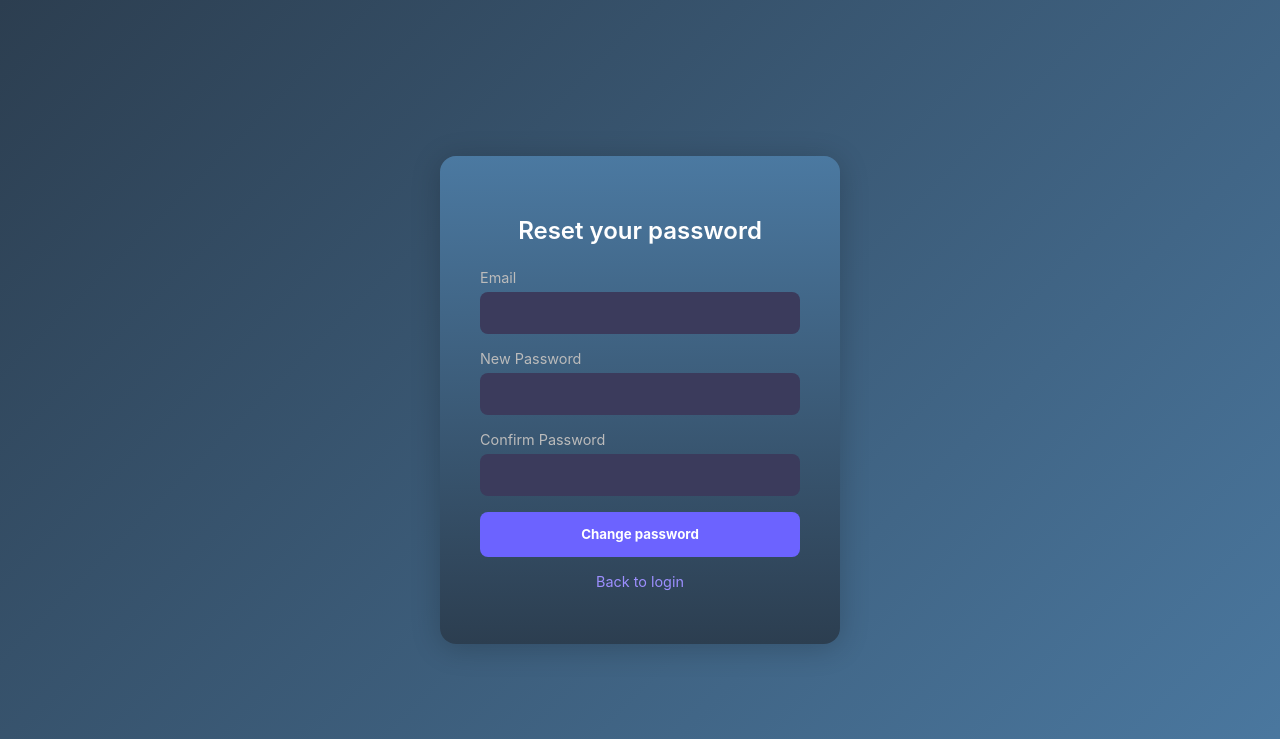
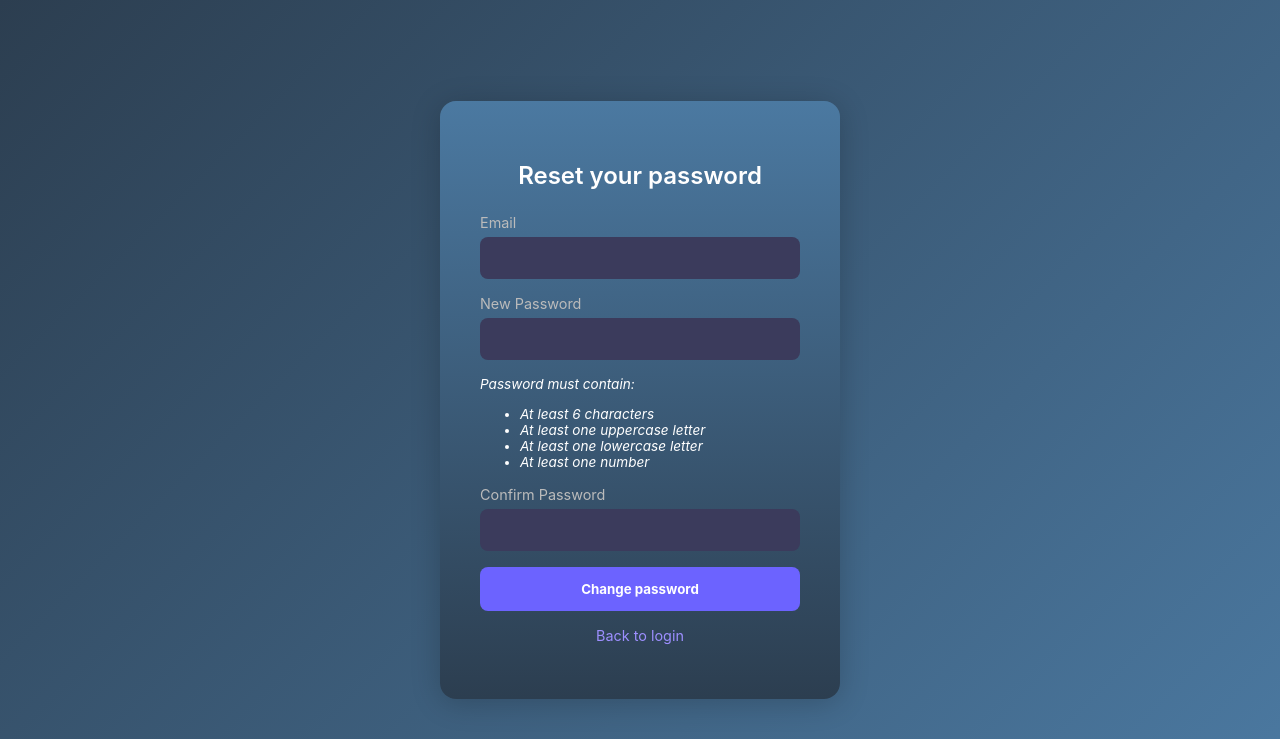
Before and after one commit to KKondor/2025-szfm-big-project, a Flask app: page /forgot in a window 1280 px wide. Shown: the top 739 px of the page. Run offline with Flask 3, Linux system fonts and the light colour scheme.

Commit message:
feat: added javascript logic to forgot

```diff
--- a/src/frontend/static/css/forgot.css
+++ b/src/frontend/static/css/forgot.css
@@ -74,6 +78,11 @@ input:focus {
   outline: 2px solid #6c63ff;
 }
 
+.pass-rules {
+  margin-bottom: 1rem;
+  font-size: 0.85rem;
+  font-style: italic;
+}
 
 button {
   width: 100%;
--- /dev/null
+++ b/src/frontend/static/script/forgot.js
@@ -0,0 +1,71 @@
+"use strict";
+
+const API_BASE = "/api";
+
+document.addEventListener("DOMContentLoaded", () => {
+  setupForgotPassword();
+});
+
+function setupForgotPassword() {
+  const form = document.getElementById("forgotForm");
+  if (!form) return;
+
+  form.addEventListener("submit", async (e) => {
+    e.preventDefault();
+
+    const emailInput = document.getElementById("email");
+    const newPasswordInput = document.getElementById("new-password");
+    const confirmPasswordInput = document.getElementById("confirm-password");
+    const errorMessageDiv = document.getElementById("error-message");
+
+    const email = emailInput.value.trim();
+    const newPassword = newPasswordInput.value.trim();
+    const confirmPassword = confirmPasswordInput.value.trim();
+
+    // Reset messages
+    errorMessageDiv.innerHTML = "";
+    errorMessageDiv.classList.remove("success");
+
+    if (!email || !newPassword || !confirmPassword) {
+      errorMessageDiv.textContent = "Please fill in all fields.";
+      return;
+    }
+
+    if (newPassword !== confirmPassword) {
+      errorMessageDiv.textContent = "New password and confirmation do not match.";
+      return;
+    }
+
+    try {
+      const res = await fetch(`${API_BASE}/auth/change-password`, {
+        method: "POST",
+        headers: { "Content-Type": "application/json" },
+        body: JSON.stringify({
+          email: email,
+          new_password: newPassword
+        })
+      });
+
+      const data = await res.json().catch(() => ({}));
+
+      if (!res.ok || !data.success) {
+        throw new Error(data.message || "Password reset failed");
+      }
+
+      // Show inline success message
+      errorMessageDiv.textContent = "Password reset successfully. Redirecting to login...";
+      errorMessageDiv.classList.add("success");
+
+      form.reset();
+
+      // Redirect after 2 seconds
+      setTimeout(() => {
+        window.location.href = "/login";
+      }, 2000);
+
+    } catch (err) {
+      console.error("Password reset error:", err);
+      errorMessageDiv.textContent = "Error resetting password: " + err.message;
+    }
+  });
+}
--- a/src/frontend/templates/forgot.html
+++ b/src/frontend/templates/forgot.html
@@ -20,6 +19,16 @@
       <div class="input-group">
         <label for="new-password">New Password</label>
         <input type="password" id="new-password" name="new-password" required />
+      </div>
+
+      <div class="pass-rules">
+        <p>Password must contain:</p>
+        <ul>
+          <li>At least 6 characters</li>
+          <li>At least one uppercase letter</li>
+          <li>At least one lowercase letter</li>
+          <li>At least one number</li>
+        </ul>
       </div>
 
       <div class="input-group">
@@ -33,7 +42,7 @@
         {% endif %}
       </div>
 
-      <button type="submit">Change password</button>
+      <button>Change password</button>
 
       <p class="signup-text">
         <a href="{{ url_for('main.login', filename='login.html') }}">Back to login</a>
```
Also changed, not shown: other parts of src/frontend/static/css/forgot.css (+4 -0 lines), other parts of src/frontend/templates/forgot.html (+2 -3 lines).
